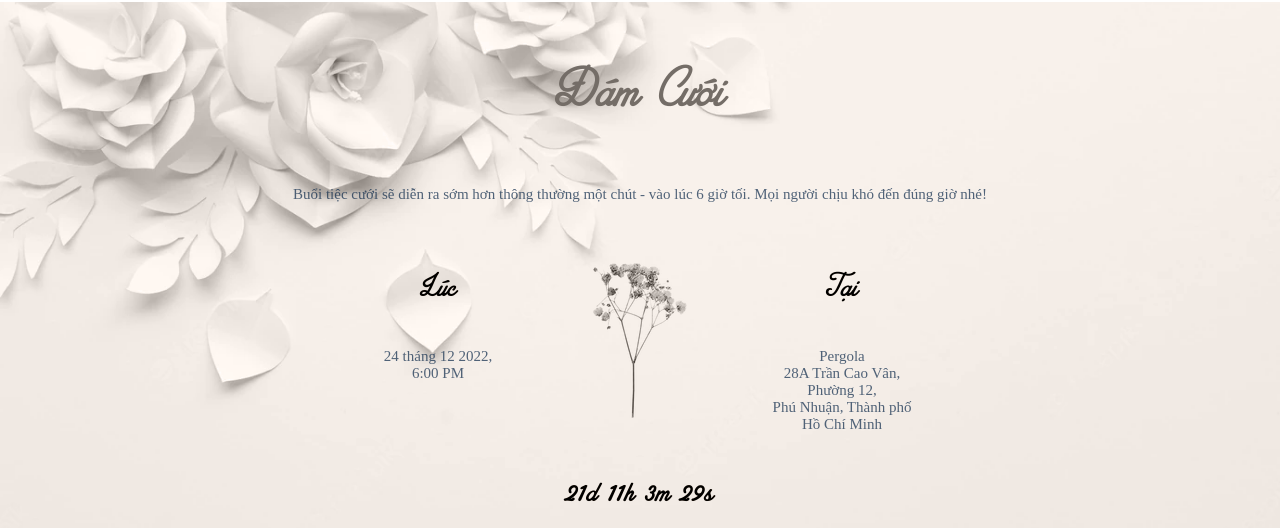
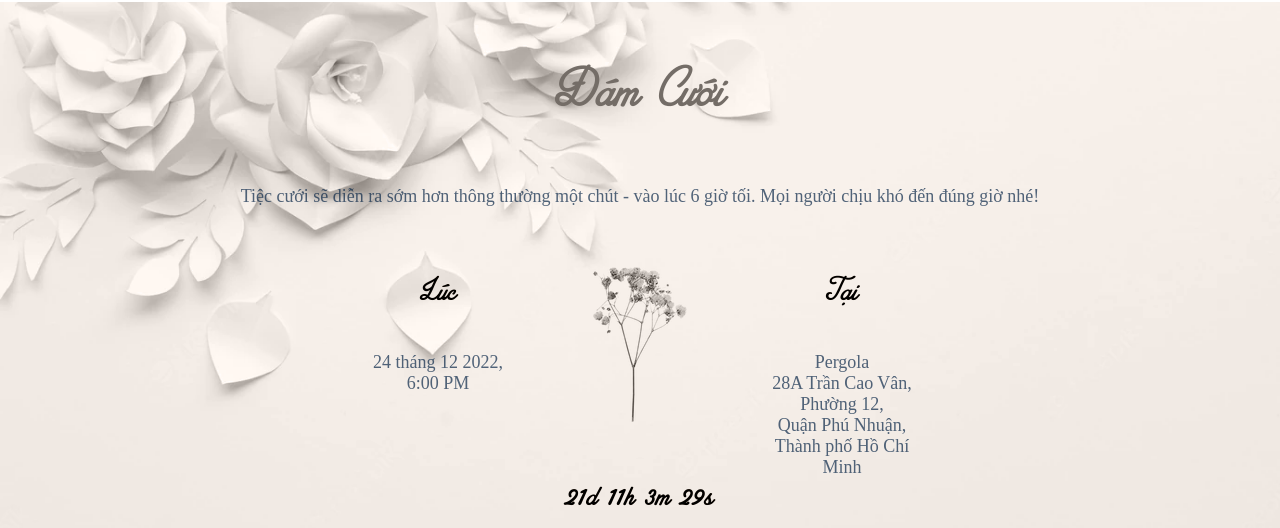
Before and after one commit to timfung893/tt, a React (Create React App) app: page / in a window 1280 px wide. Shown: the part 2305-2833 px from the top of the page. Built offline with nearby package versions, Linux system fonts and the light colour scheme.

Commit message:
fix text details

```diff
--- a/src/components/home/WeddDetails.jsx
+++ b/src/components/home/WeddDetails.jsx
@@ -35,7 +35,7 @@ function WeddDetails(props) {
             <section className="weddetails card-section">
                 <div className="overlay-bg"></div>
                 <Heading title='Đám Cưới' desc=''/>
-                <p className='message'>Buổi tiệc cưới sẽ diễn ra sớm hơn thông thường một chút - vào lúc 6 giờ tối. Mọi người chịu khó đến đúng giờ nhé!</p>
+                <p className='message'>Tiệc cưới sẽ diễn ra sớm hơn thông thường một chút - vào lúc 6 giờ tối. Mọi người chịu khó đến đúng giờ nhé!</p>
                 <div className="wed-wrapper">
                     <div className="wed-info">
                         <div className="left">
@@ -49,7 +49,7 @@ function WeddDetails(props) {
                             <h2>Tại</h2>
                             <p>Pergola<br />
                             28A Trần Cao Vân, Phường 12, <br />
-                            Phú Nhuận, Thành phố Hồ Chí Minh</p>
+                            Quận Phú Nhuận, Thành phố Hồ Chí Minh</p>
                         </div>
                     </div>
                 </div>
--- a/src/style/card.scss
+++ b/src/style/card.scss
@@ -125,6 +125,7 @@
   min-height: 500px;
   .message {
     margin: 20px 0;
+    font-size: 18px;
   }
   .wed-wrapper {
     display:flex;
@@ -152,6 +153,7 @@
 
       p {
         text-align: center;
+        font-size: 18px;
       }
       h2 {
         margin-bottom: 40px;
```
Also changed, not shown: 1 other file (tests, documents, lock files or other folders).
